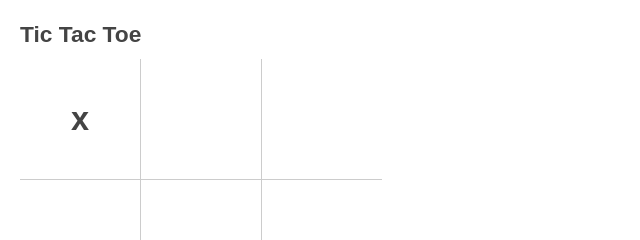
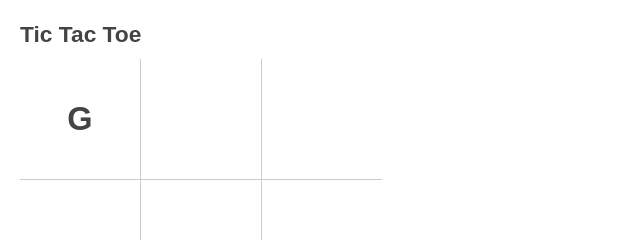
Before and after one commit to sgsgoutham98/S.H.I.E.L.D, a plain HTML site: page index.html in a window 1280 px wide. Shown: the top 240 px of the page, 0-640 px from the left. Drawn offline with Linux system fonts and the light colour scheme.

Commit message:
changed to G

```diff
--- a/index.html
+++ b/index.html
@@ -12,7 +12,7 @@
             <tr>
 
 
-                <td id="one" class="even">x</td>
+                <td id="one" class="even">G</td>
 
                 <td id="two"></td>
                 <td id="three" class="even"></td>
```
